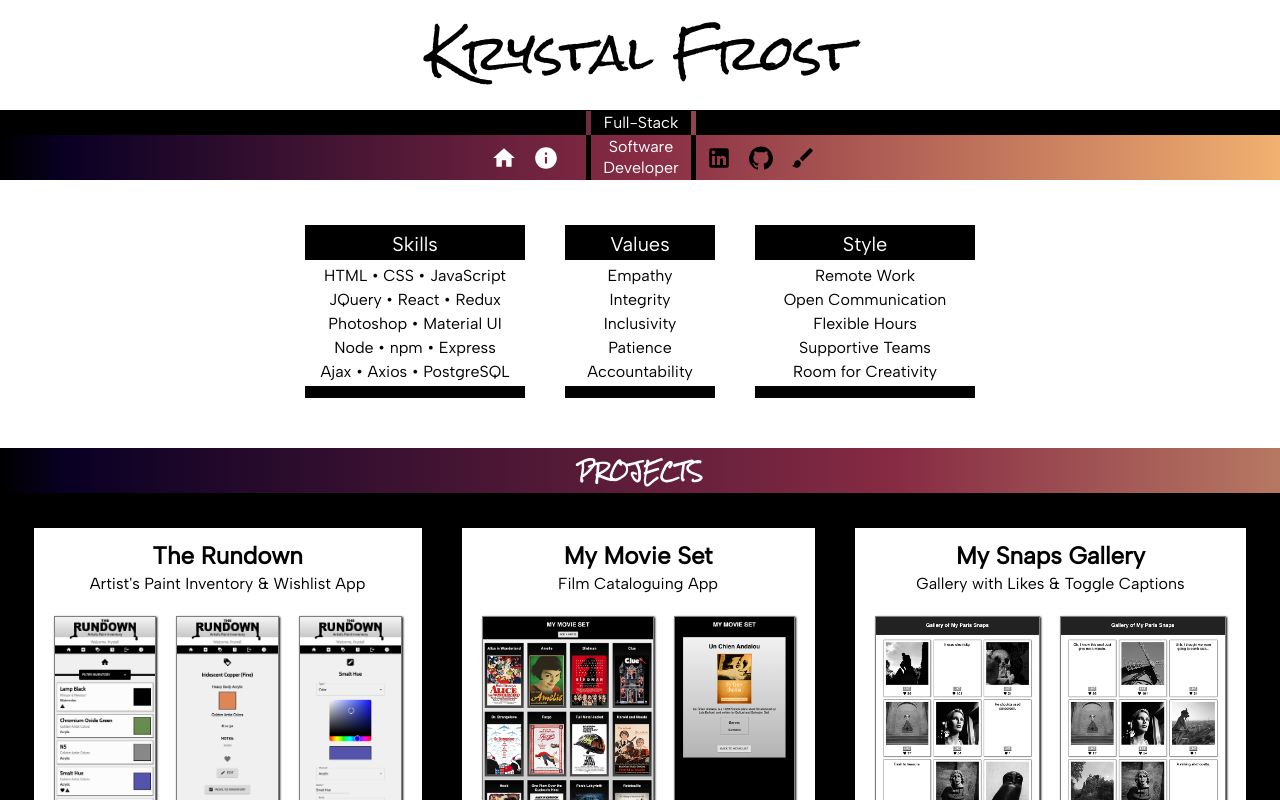
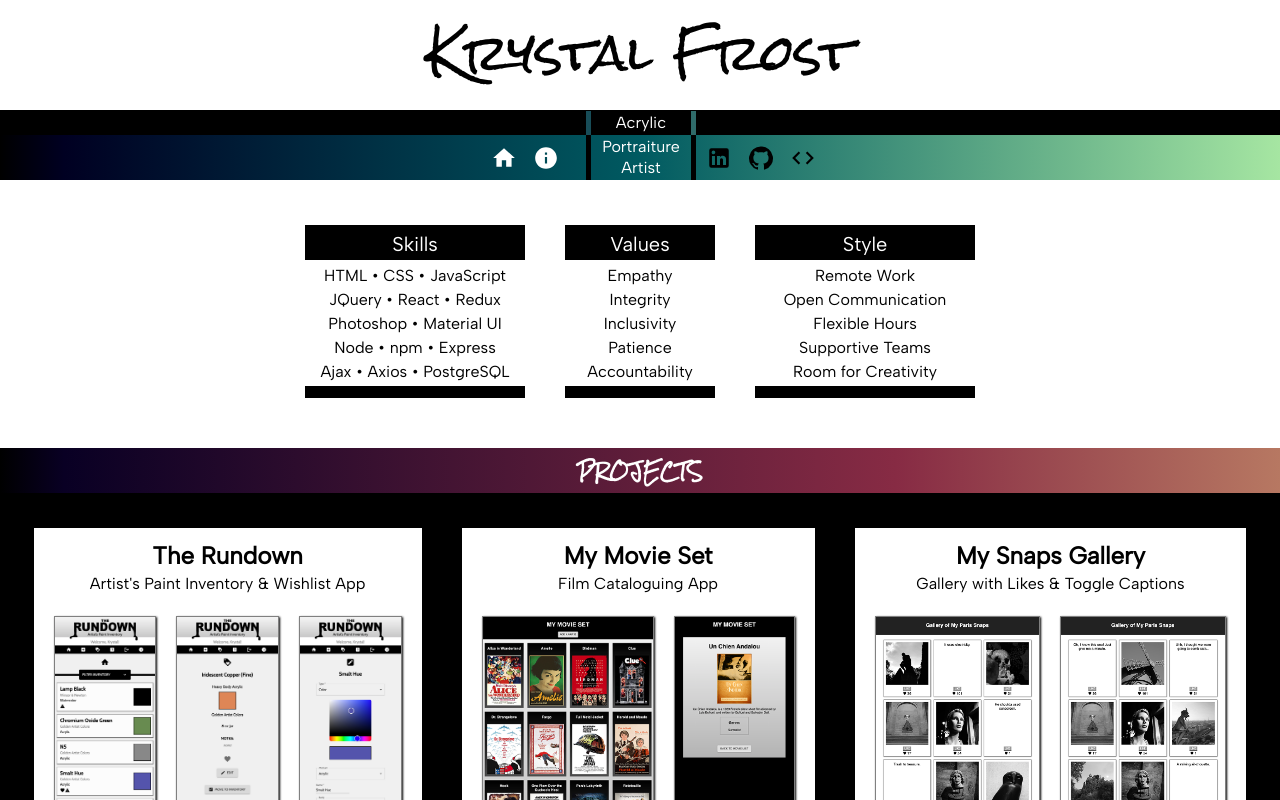
Before and after one commit to librarykrystal/art-portfolio, a React (Create React App) app: page /#/home in a window 1280 px wide. Shown: the top 800 px of the page. Built offline with nearby package versions, Linux system fonts and the light colour scheme; a web font is replaced by a local one.

Commit message:
Nav adapted: color, title, code icon/link.

```diff
--- a/src/components/App/App.css
+++ b/src/components/App/App.css
@@ -59,7 +59,7 @@ Nav Bar
 }
 
 .navBarContent {
-  background: linear-gradient(90deg, rgba(0,0,0,1) 0%, rgba(9,0,36,1) 5%, rgba(135,43,68,1) 50%, rgba(241,177,112,1) 100%);
+  background: linear-gradient(90deg, rgba(0,0,0,1) 0%, #000022 5%, #005a61 50%, #a6e6a2 100%);
   height: 45px;
   margin-top: 0px;
   color: white;
--- a/src/components/Nav/Nav.jsx
+++ b/src/components/Nav/Nav.jsx
@@ -18,6 +18,7 @@ import GitHubIcon from '@mui/icons-material/GitHub';
 import LinkedInIcon from '@mui/icons-material/LinkedIn';
 import PortraitIcon from '@mui/icons-material/Portrait';
 import BrushIcon from '@mui/icons-material/Brush';
+import CodeIcon from '@mui/icons-material/Code';
 
 
 // Material UI Theming
@@ -61,9 +62,9 @@ function Nav() {
     <ThemeProvider theme={theme}>
 
       <div className="navFSSD">
-        <Typography variant="body1" mt={0.1} mb={0} ml={-0.5} sx={{width: "100px", borderLeft: "5px solid #6f2c3f", borderRight: "5px solid #8f454c"}} gutterBottom>Full-Stack</Typography>
-        <Typography variant="body1" mt={0} mb={-0.4} ml={-0.5} sx={{width: "100px", borderLeft: "5px solid black", borderRight: "5px solid black"}} gutterBottom>Software</Typography>
-        <Typography variant="body1" mt={0} mb={0} ml={-0.5} sx={{width: "100px", borderLeft: "5px solid black", borderRight: "5px solid black"}} gutterBottom>Developer</Typography>
+        <Typography variant="body1" mt={0.1} mb={0} ml={-0.5} sx={{width: "100px", borderLeft: "5px solid #184d58", borderRight: "5px solid #2f6b6a"}} gutterBottom>Acrylic</Typography>
+        <Typography variant="body1" mt={0} mb={-0.4} ml={-0.5} sx={{width: "100px", borderLeft: "5px solid black", borderRight: "5px solid black"}} gutterBottom>Portraiture</Typography>
+        <Typography variant="body1" mt={0} mb={0} ml={-0.5} sx={{width: "100px", borderLeft: "5px solid black", borderRight: "5px solid black"}} gutterBottom>Artist</Typography>
       </div>
 
       <div className="navBarUpper"></div>
@@ -107,12 +108,12 @@ function Nav() {
             <GitHubIcon sx={{ fontSize: 26 }} />
           </IconButton>
           {/* GALLERY OF FROST */}
-          <IconButton aria-label="galleryOfFrost"
+          <IconButton aria-label="KrystalFrost"
             className="navIconBtn"
             color="primary"
-            href="https://www.galleryoffrost.com/"
+            href="https://www.krystalfrost.com/"
           >
-            <BrushIcon sx={{ fontSize: 26 }} />
+            <CodeIcon sx={{ fontSize: 26 }} />
           </IconButton>
         </div>
 
```
